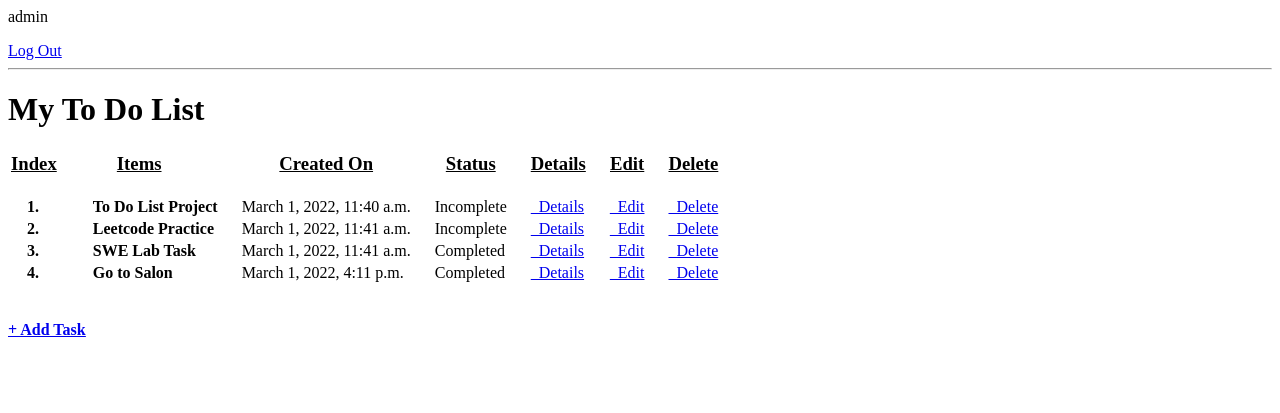
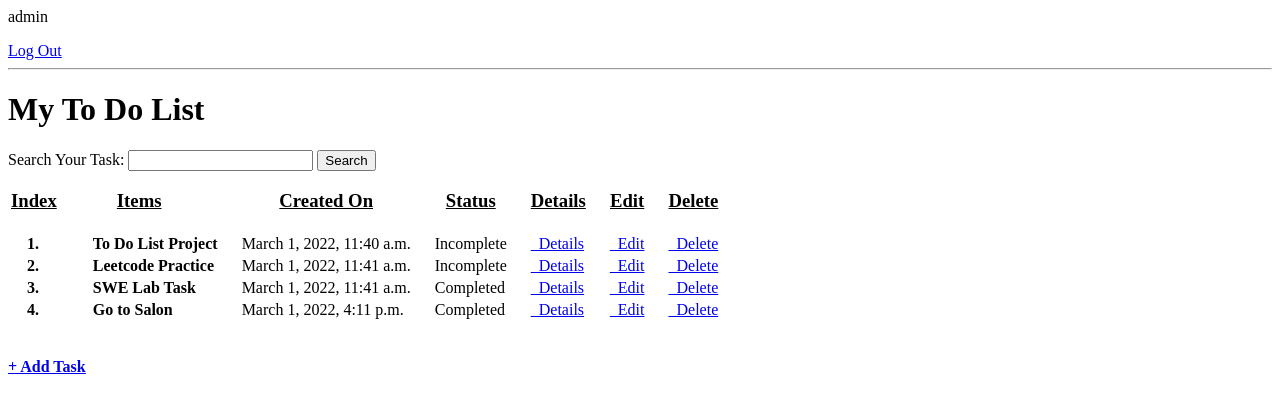
Before and after one commit to Anirban-Chand/ToDoList-django, a Django app: page / in a window 1280 px wide. Shown: the top 413 px of the page. Run offline with Django 4.2, Linux system fonts and the light colour scheme; a user stored in the database is signed in; data comes from the database, SQL or seed files in the repository; both versions use the stored data as it was after the commit.

Commit message:
Task Search Functionality Added

```diff
--- a/base/templates/base/task_list.html
+++ b/base/templates/base/task_list.html
@@ -8,6 +8,12 @@
 
 <hr>
 <h1>My To Do List</h1>
+
+<form method="get">
+    Search Your Task:
+    <input type="text" name="search-area" value="{{search_input}}">
+    <input type="submit" value="Search">
+</form>
 
 <table>
     <tr>
--- a/base/views.py
+++ b/base/views.py
@@ -52,6 +52,14 @@ class TaskList(LoginRequiredMixin, ListView):
         context = super().get_context_data(**kwargs)
         context["tasks"] = context["tasks"].filter(user=self.request.user)
         context["count"] = context["tasks"].filter(complete=False).count()
+
+        search_input = self.request.GET.get('search-area') or ''
+        if search_input:
+            # instead of 'icontains', we can use 'startswith' to search for the tasks that starts with search_input keyword
+            context["tasks"] = context["tasks"].filter(title__icontains = search_input)
+
+        context['search_input'] = search_input
+
         return context
 
 
```
Also changed, not shown: db.sqlite3.
